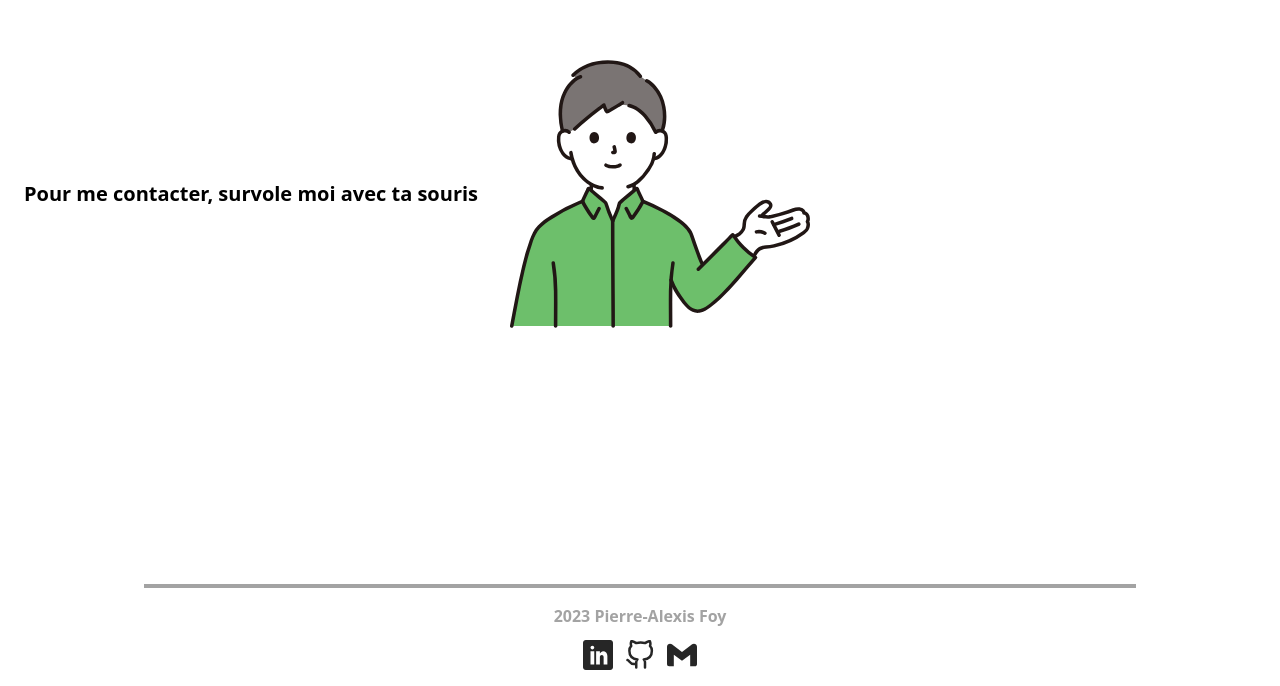
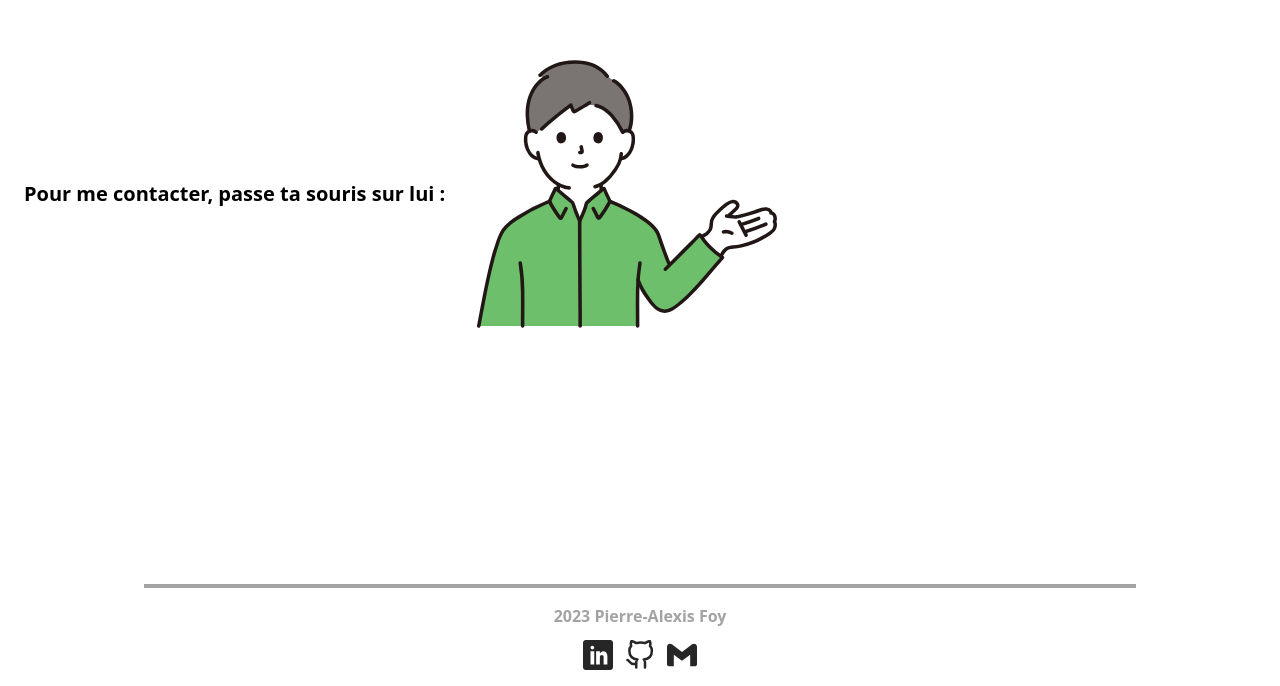
Before and after one commit to PierrealFOY/portfolio_next, a Next.js app: page / in a window 1280 px wide. Shown: the part 3958-4644 px from the top of the page. Built offline with nearby package versions, Linux system fonts and the light colour scheme.

Commit message:
Update DisplayMessageMan.tsx changed the text next to the man image

```diff
--- a/components/DisplayMessageMan.tsx
+++ b/components/DisplayMessageMan.tsx
@@ -61,7 +61,7 @@ function DisplayMessageMan() {
             */}
                 <div className="hidden md:flex md:flex-row md:mr-1 md:mt-2">
                     <h2 className="pr-8 text-xl font-bold flex items-center justify-center">
-                        Pour me contacter, survole moi avec ta souris
+                        Pour me contacter, passe ta souris sur lui :
                     </h2>
                     <Image src="/manSayHiAbout.svg" alt="" width={300} height={300} />
                 </div>
```
